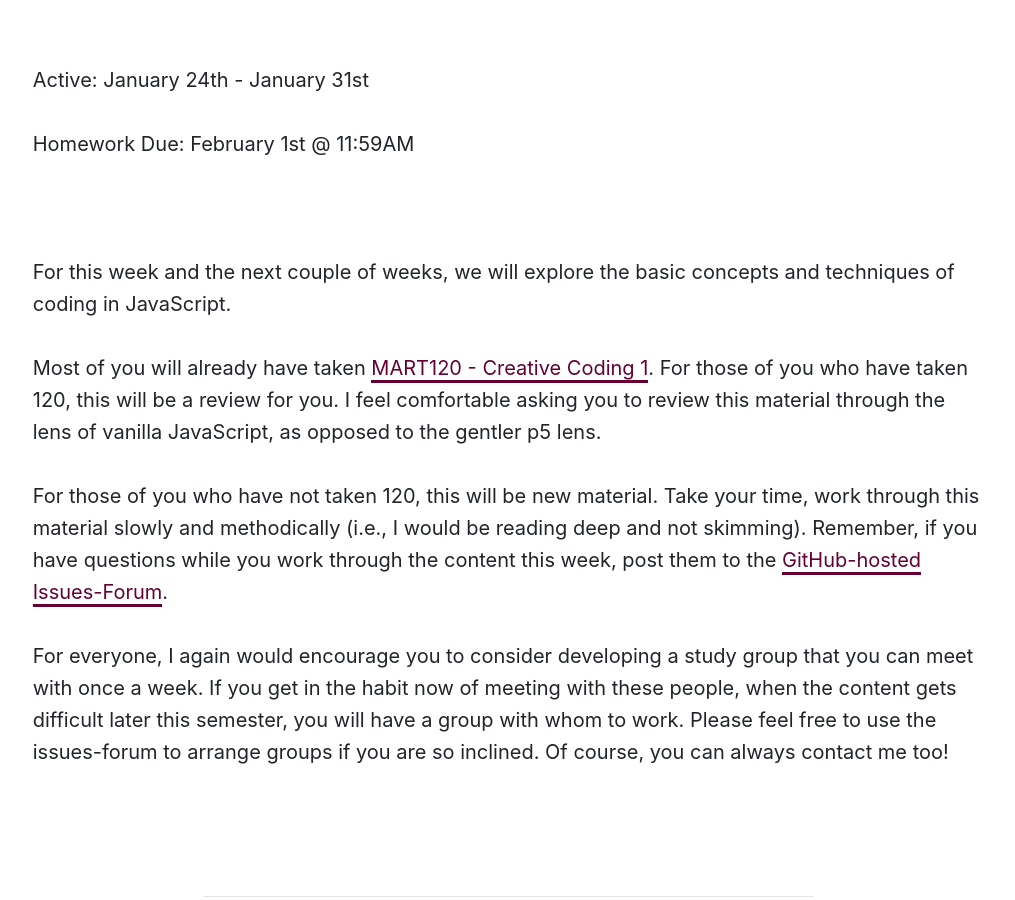
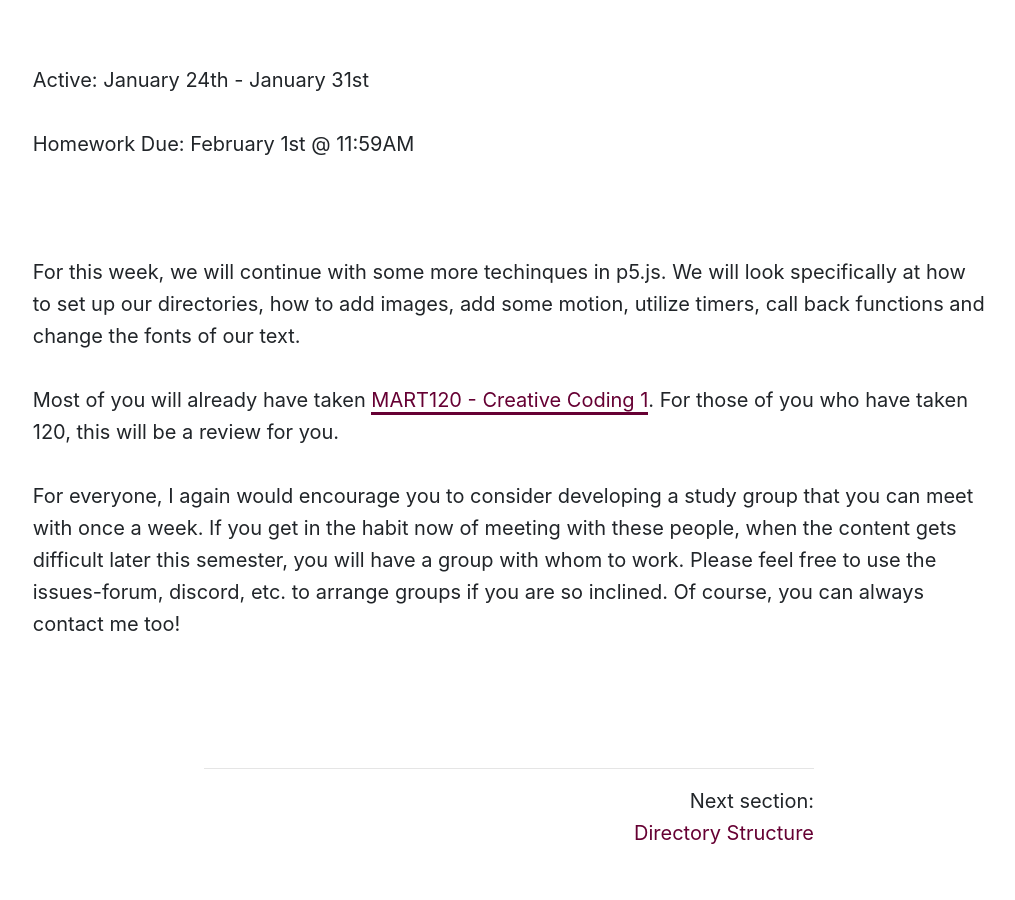
Before and after one commit to Montana-Media-Arts/220-creative-coding2-Spring2021, a Jekyll site: the page built from modules/week-3/_posts/2000-01-01-overview.md, in a window 1280 px wide and 900 px high, scrolled down 581 px. Shown: the whole window, without its empty margins (131-1146 px from the left). Built offline with Jekyll 4.4.1, drawn with Linux system fonts in a browser that asks for light colours; nearby versions of some CDN libraries; comment, search, counter and statistics services are not loaded; after the commit the page ends 1446 px from its top, so only the background shows below that.

Commit message:
Update 2000-01-01-overview.md

```diff
--- a/modules/week-3/_posts/2000-01-01-overview.md
+++ b/modules/week-3/_posts/2000-01-01-overview.md
@@ -16,13 +16,8 @@ Homework Due: {{ site.data.dates[page.module][1] }}
 
 <br />
 
-<!-- <div class="embed-responsive embed-responsive-16by9"><iframe class="embed-responsive-item" src="https://www.youtube.com/embed/GGX5lm2me0A" frameborder="0" allowfullscreen></iframe></div> -->
+For this week, we will continue with some more techinques in p5.js.  We will look specifically at how to set up our directories, how to add images, add some motion, utilize timers, call back functions and change the fonts of our text.
 
+Most of you will already have taken [MART120 - Creative Coding 1](https://montana-media-arts.github.io/120_CreativeCoding1-Fall2020/). For those of you who have taken 120, this will be a review for you.
 
-For this week and the next couple of weeks, we will explore the basic concepts and techniques of coding in JavaScript.
-
-Most of you will already have taken [MART120 - Creative Coding 1](https://montana-media-arts.github.io/creative-coding-1-Fall2019/). For those of you who have taken 120, this will be a review for you. I feel comfortable asking you to review this material through the lens of vanilla JavaScript, as opposed to the gentler p5 lens.
-
-For those of you who have not taken 120, this will be new material. Take your time, work through this material slowly and methodically (i.e., I would be reading deep and not skimming). Remember, if you have questions while you work through the content this week, post them to the [GitHub-hosted Issues-Forum](https://github.com/Montana-Media-Arts/441-WebTech-Spring2020-Examples/issues).
-
-For everyone, I again would encourage you to consider developing a study group that you can meet with once a week. If you get in the habit now of meeting with these people, when the content gets difficult later this semester, you will have a group with whom to work. Please feel free to use the issues-forum to arrange groups if you are so inclined.  Of course, you can always contact me too!
+For everyone, I again would encourage you to consider developing a study group that you can meet with once a week. If you get in the habit now of meeting with these people, when the content gets difficult later this semester, you will have a group with whom to work. Please feel free to use the issues-forum, discord, etc. to arrange groups if you are so inclined.  Of course, you can always contact me too!
```
